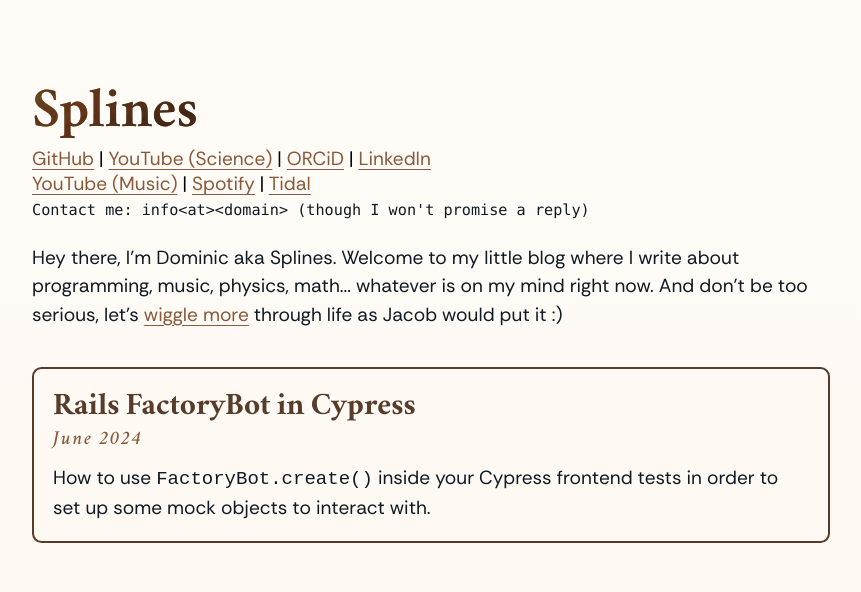
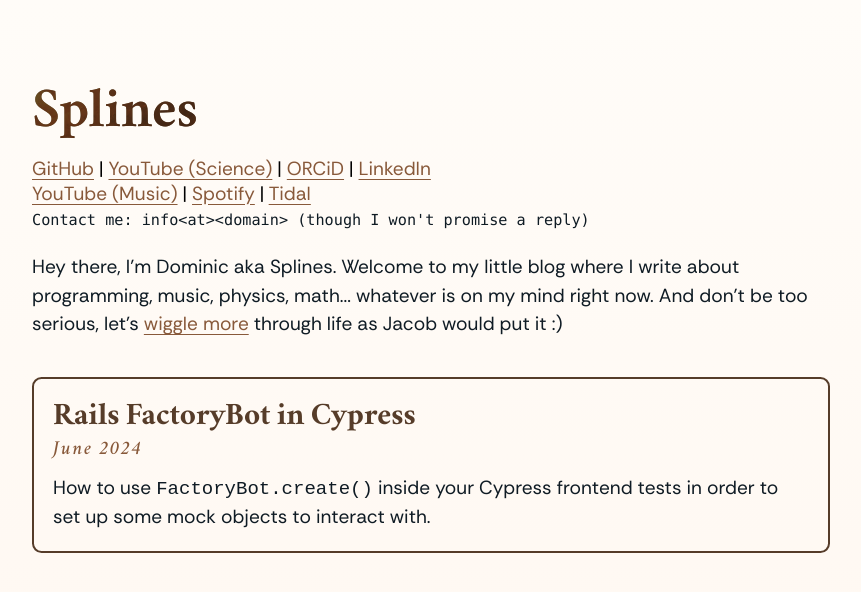
Before and after one commit to Splines/homepage, a Jekyll site: the page built from index.md, in a window 1280 px wide. Shown: the top 592 px of the page, without its empty margins (209-1070 px from the left). Built offline with Jekyll 4.4.1, drawn with Linux system fonts in a browser that asks for light colours.

Commit message:
Add top spacing to social section

```diff
--- a/_sass/_home.scss
+++ b/_sass/_home.scss
@@ -5,6 +5,7 @@ h2 {
 }
 
 #social {
+  margin-top: 0.5em;
   margin-bottom: 1em;
 
   .contact {
```
